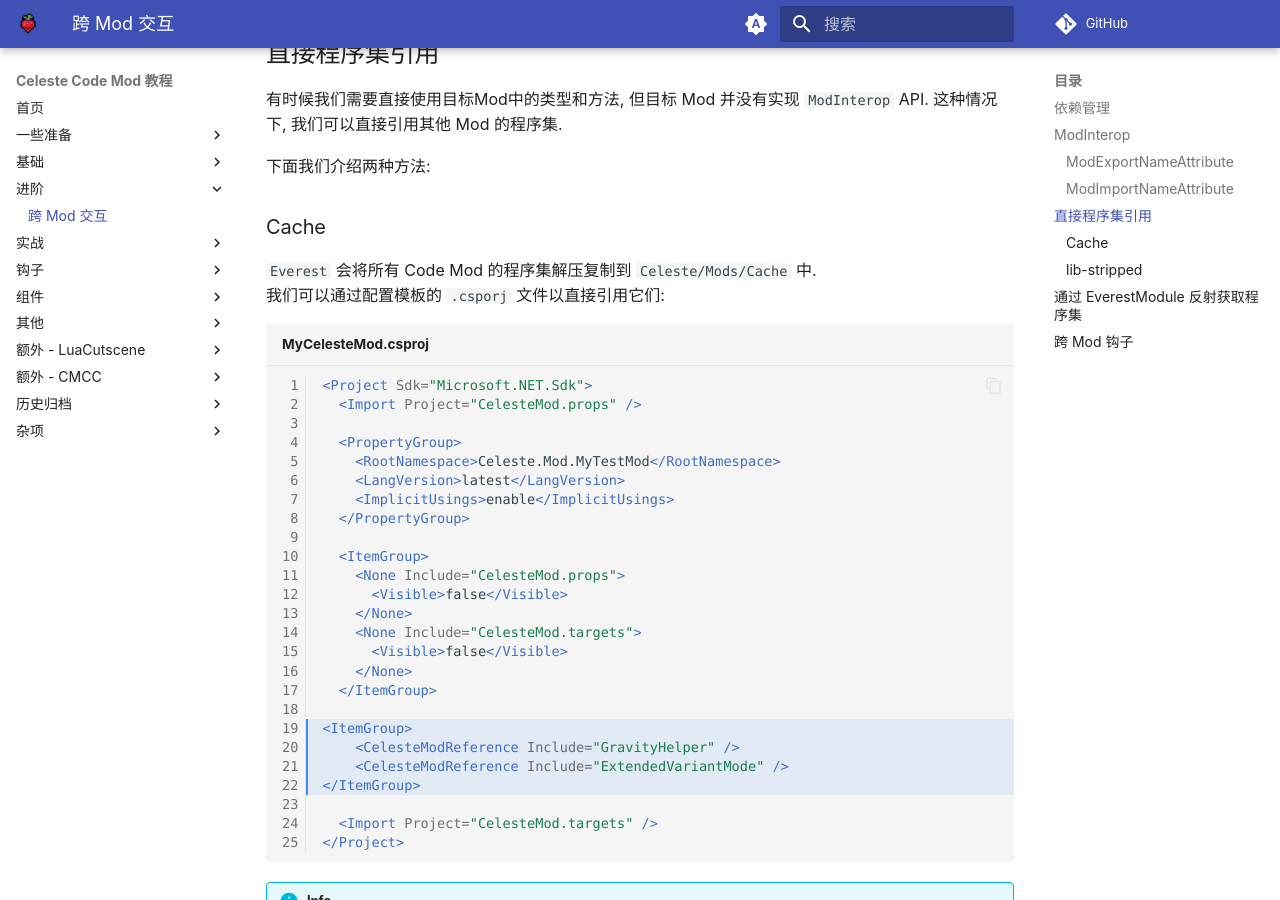
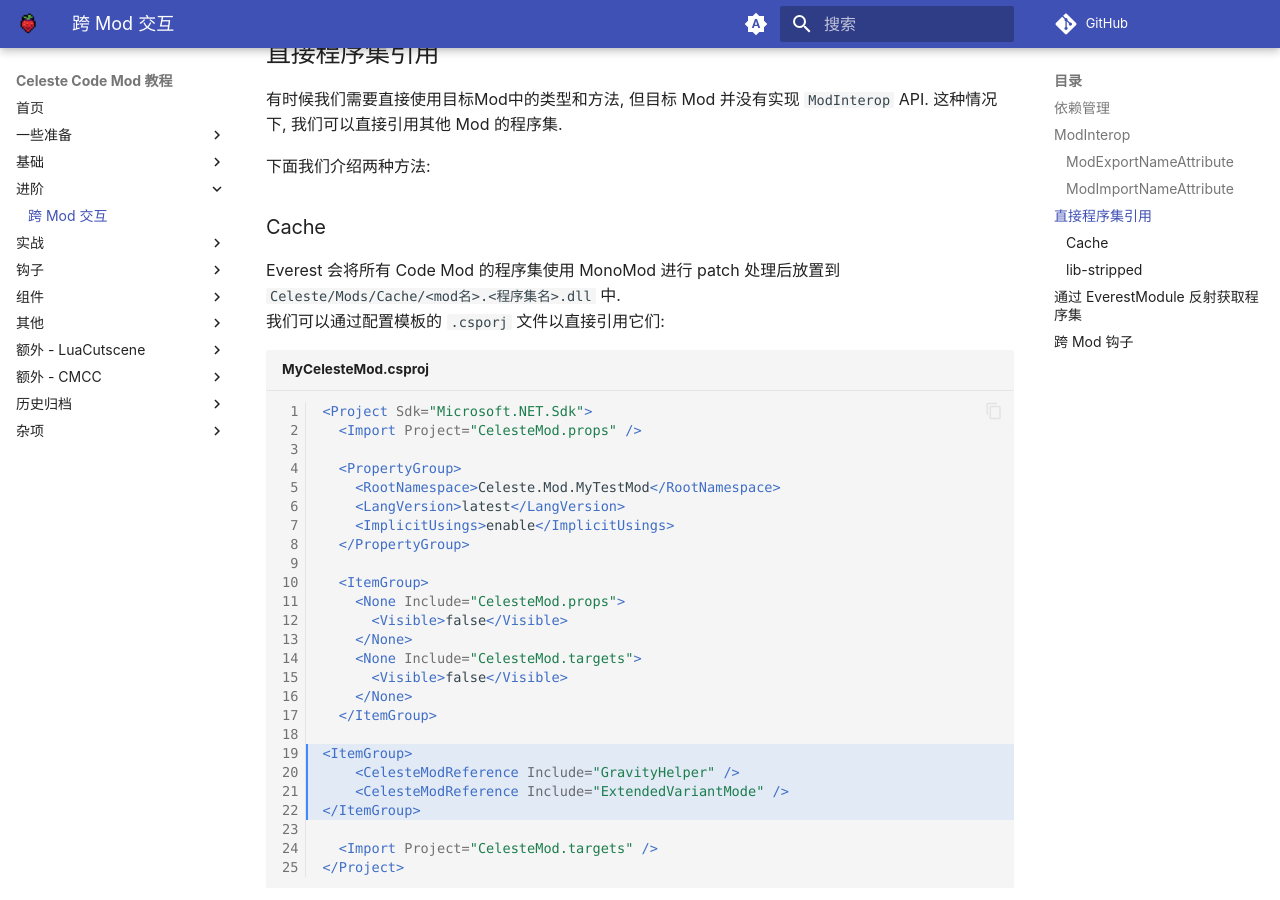
Before and after one commit to Saplonily/CelesteModTutorial, an MkDocs documentation site: the page built from docs/advanced/cross_mod_interactions.md, in a window 1280 px wide and 900 px high, scrolled down 3608 px. Built offline with MkDocs 1.6.1 and Material for MkDocs 9.7.7, drawn with Linux system fonts in a browser that asks for light colours; comment, search, counter and statistics services are not loaded.

Commit message:
Update docs/advanced/cross_mod_interactions.md
Co-authored-by: Saplonily Mason <Saplonily@outlook.com>

````diff
--- a/docs/advanced/cross_mod_interactions.md
+++ b/docs/advanced/cross_mod_interactions.md
@@ -158,7 +158,7 @@ if (MyCelesteModAPI.MultiplyByTwo(myNumber) > 400)
 
 ### Cache
 
-`Everest` 会将所有 Code Mod 的程序集解压复制到 `Celeste/Mods/Cache` 中.
+Everest 会将所有 Code Mod 的程序集使用 MonoMod 进行 patch 处理后放置到 `Celeste/Mods/Cache/<mod名>.<程序集名>.dll` 中.
 我们可以通过配置模板的 `.csporj` 文件以直接引用它们:
 
 ```xml title="MyCelesteMod.csproj" hl_lines="19 20 21 22"
````
